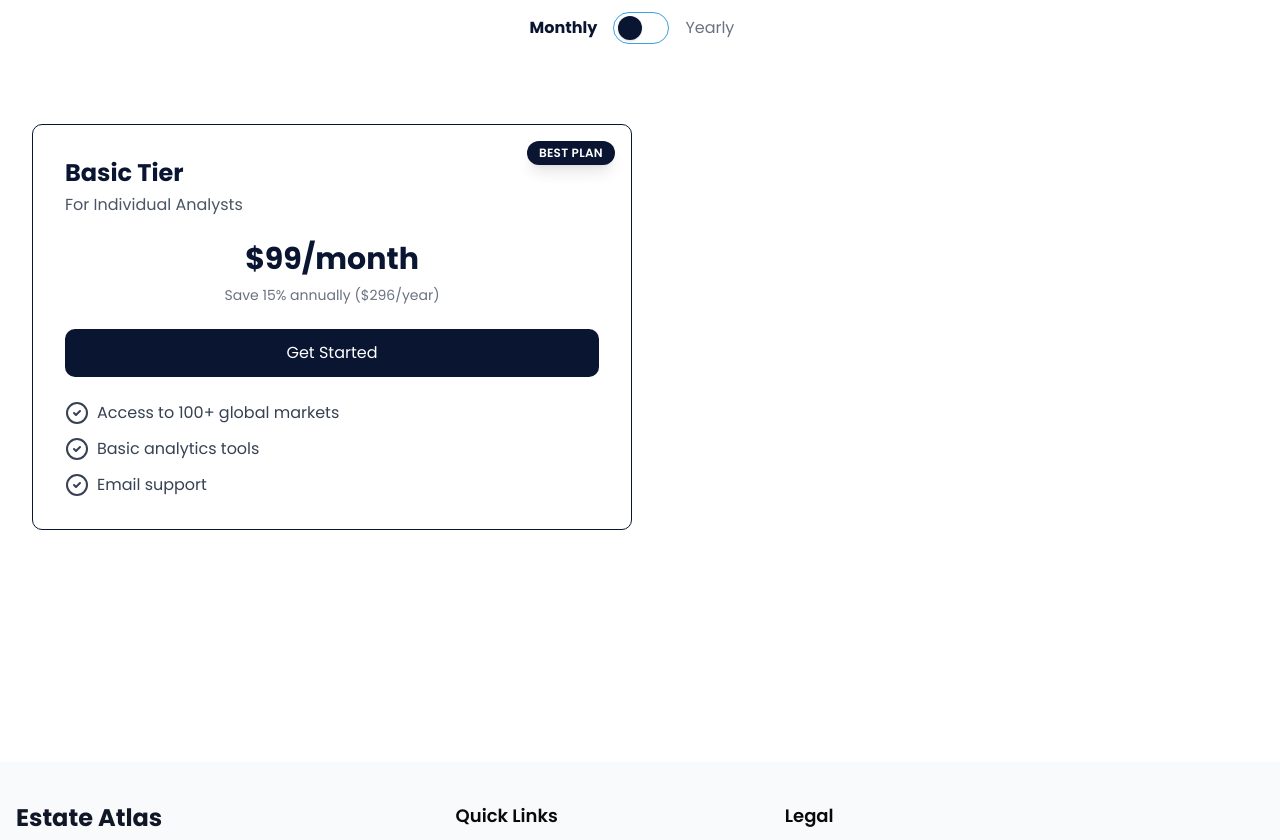
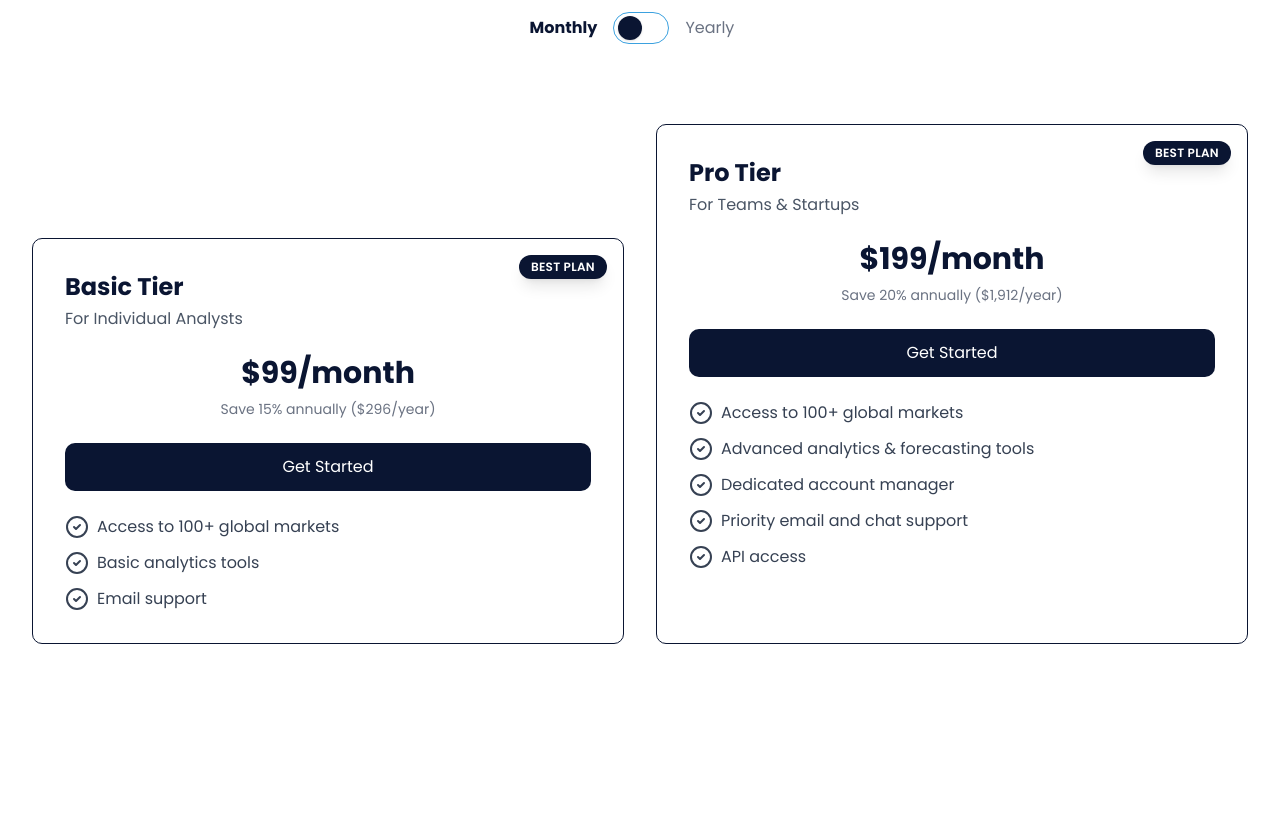
Before and after one commit to mubashirbappi5/EstateAtlas, a Next.js app: page /pricing in a window 1280 px wide. Shown: the part 480-1320 px from the top of the page. Built offline with nearby package versions, Linux system fonts and the light colour scheme.

Commit message:
working on Premium Tier

```diff
--- a/src/app/pricing/page.tsx
+++ b/src/app/pricing/page.tsx
@@ -19,27 +19,22 @@ const Pricing = () => {
           <ToggleButton />
         </div>
         <section>
-          <div className="grid md:grid-cols-2 grid-cols-1 gap-4  mt-20 mb-10  mx-auto">
+  <div className="grid md:grid-cols-2 grid-cols-1 gap-8 mt-20 mb-10 mx-auto">
+   <div className="flex items-end">
      {/* Basic Plan */}
-            <div className="relative bg-white p-8 rounded-lg  border border-[#0A1532] w-full  mx-auto">
+    <div className="relative bg-white p-8 rounded-lg border border-[#0A1532] w-full mx-auto">
       <div className="absolute top-4 right-4 bg-[#0A1532] text-white text-xs font-semibold px-3 py-1 rounded-full uppercase tracking-wide shadow-lg">
         Best Plan
       </div>
 
       <div className="flex flex-col items-start mb-6">
-                <h2 className="text-2xl font-bold text-[#0A1532] mb-1">
-                  Basic Tier
-                </h2>
+        <h2 className="text-2xl font-bold text-[#0A1532] mb-1">Basic Tier</h2>
         <h4 className="text-gray-600">For Individual Analysts</h4>
       </div>
 
       <div className="mb-6">
-                <p className="text-3xl font-bold text-[#0A1532] mb-2">
-                  $99/month
-                </p>
-                <p className="text-gray-500 text-sm">
-                  Save 15% annually ($296/year)
-                </p>
+        <p className="text-3xl font-bold text-[#0A1532] mb-2">$99/month</p>
+        <p className="text-gray-500 text-sm">Save 15% annually ($296/year)</p>
       </div>
 
       <button className="bg-[#0A1532] text-white w-full py-3 rounded-lg text-center font-medium transition hover:bg-[#0d1d45]">
@@ -54,21 +49,79 @@ const Pricing = () => {
           Access to 100+ global markets
         </li>
         <li className="flex items-start">
-                  <span className=" mr-2">
+          <span className="mr-2">
             <CircleCheck />
           </span>
           Basic analytics tools
         </li>
         <li className="flex items-start">
-                  <span className=" mr-2">
+          <span className="mr-2">
             <CircleCheck />
           </span>
           Email support
         </li>
       </ul>
     </div>
+
+   </div>
+    {/* Pro Plan */}
+   <div>
+     <div className="relative bg-white p-8 rounded-lg border border-[#0A1532] w-full mx-auto min-h-[520px]">
+      <div className="absolute top-4 right-4 bg-[#0A1532] text-white text-xs font-semibold px-3 py-1 rounded-full uppercase tracking-wide shadow-lg">
+        Best Plan
+      </div>
+
+      <div className="flex flex-col items-start mb-6">
+        <h2 className="text-2xl font-bold text-[#0A1532] mb-1">Pro Tier</h2>
+        <h4 className="text-gray-600">For Teams & Startups</h4>
+      </div>
+
+      <div className="mb-6">
+        <p className="text-3xl font-bold text-[#0A1532] mb-2">$199/month</p>
+        <p className="text-gray-500 text-sm">Save 20% annually ($1,912/year)</p>
+      </div>
+
+      <button className="bg-[#0A1532] text-white w-full py-3 rounded-lg text-center font-medium transition hover:bg-[#0d1d45]">
+        Get Started
+      </button>
+
+      <ul className="text-left space-y-3 mt-6 text-gray-700">
+        <li className="flex items-start">
+          <span className="mr-2">
+            <CircleCheck />
+          </span>
+          Access to 100+ global markets
+        </li>
+        <li className="flex items-start">
+          <span className="mr-2">
+            <CircleCheck />
+          </span>
+          Advanced analytics & forecasting tools
+        </li>
+        <li className="flex items-start">
+          <span className="mr-2">
+            <CircleCheck />
+          </span>
+          Dedicated account manager
+        </li>
+        <li className="flex items-start">
+          <span className="mr-2">
+            <CircleCheck />
+          </span>
+          Priority email and chat support
+        </li>
+        <li className="flex items-start">
+          <span className="mr-2">
+            <CircleCheck />
+          </span>
+          API access
+        </li>
+      </ul>
+    </div>
+   </div>
   </div>
 </section>
+
       </div>
     </div>
   );
```
Lines whose indentation alone changed are shown as unchanged.
